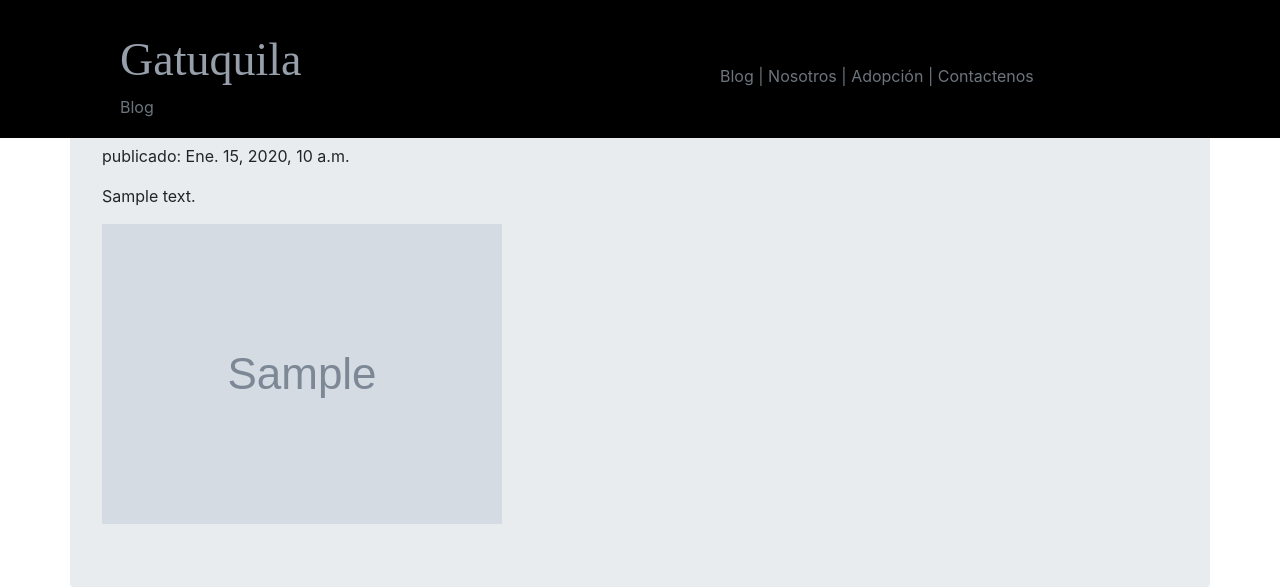
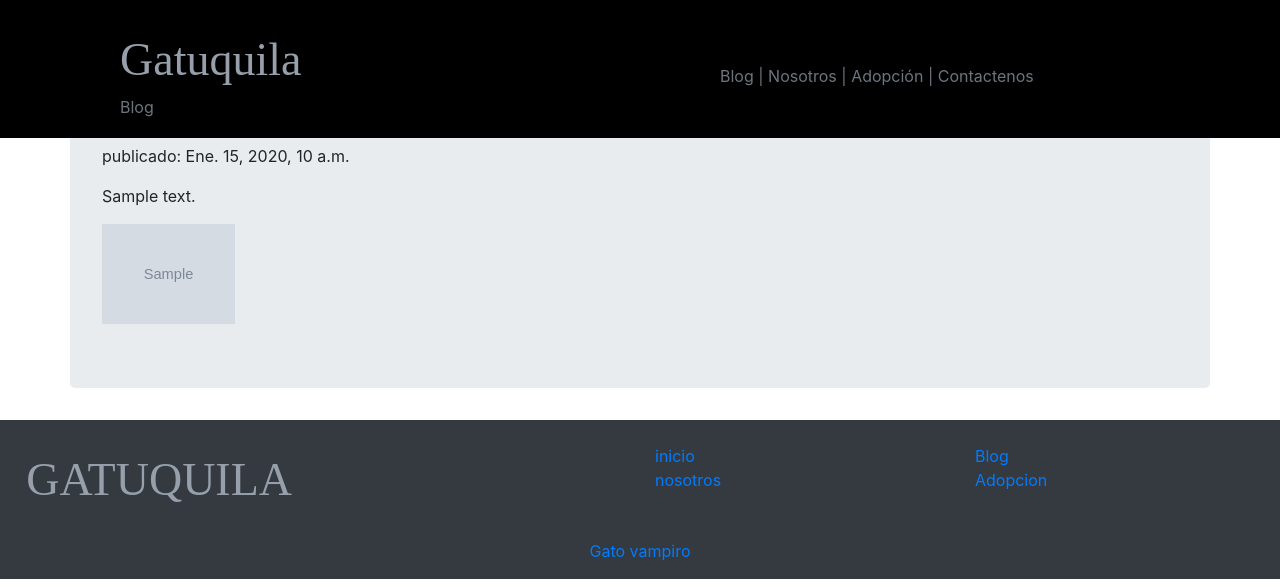
Before and after one commit to msebass1/gatoquila, a Django app: page /blog/ in a window 1280 px wide. Shown: the top 587 px of the page. Run offline with Django 3.2, Linux system fonts and the light colour scheme; tables that the repository leaves empty hold one stand-in row (values such as "Sample post"); grey boxes marked "Sample" are stand-in pictures; some libraries are stand-ins or nearby versions.

Commit message:
cambio en el blog

```diff
--- a/blog/templates/blog/blog.html
+++ b/blog/templates/blog/blog.html
@@ -16,7 +16,7 @@
         <p> publicado: {{ articulo.published_date }}</p>
         <h2><a href="">{{ articulo.title }}</a></h2>
         <p>{{ articulo.texto }}</p>
-        <img src="{{ articulo.foto }}">
+        <img src="{{ articulo.foto }}" style="height: 100px">
     </div>
 {% endfor %}
 	</div>
```
